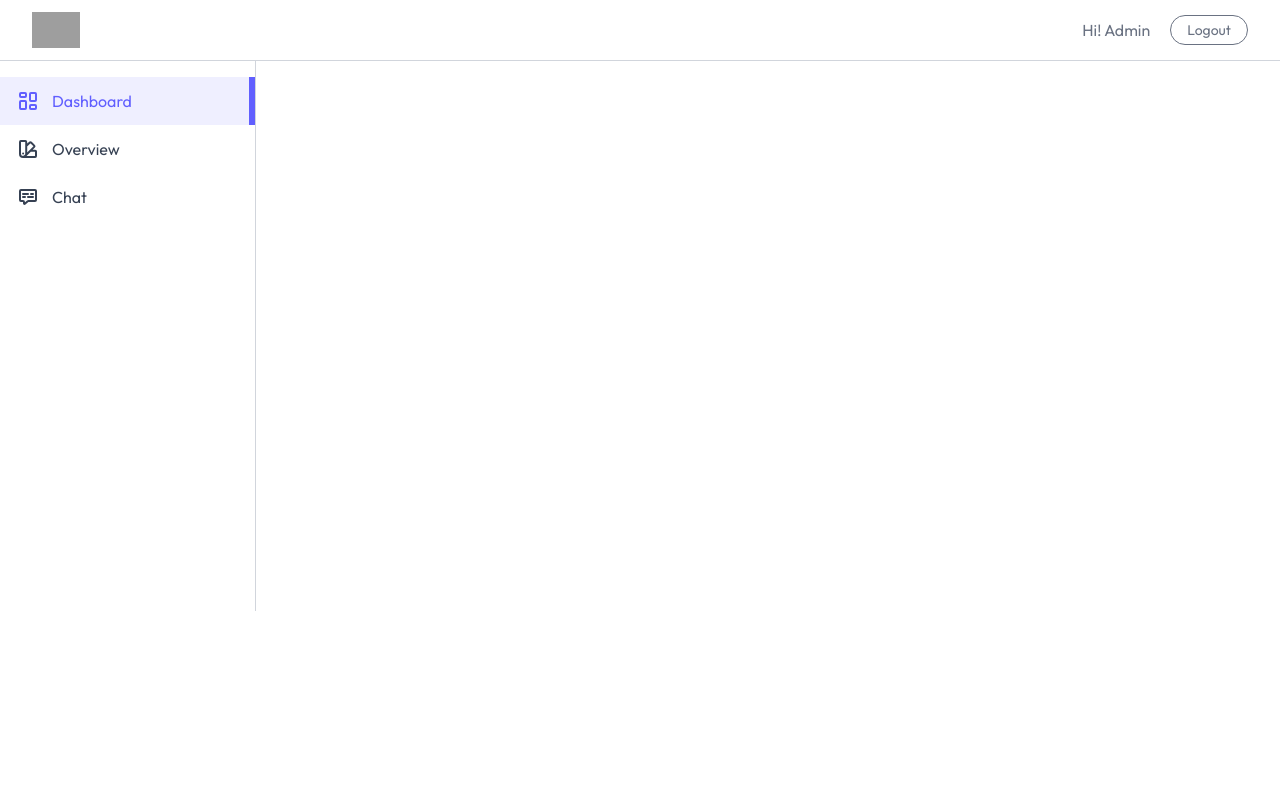
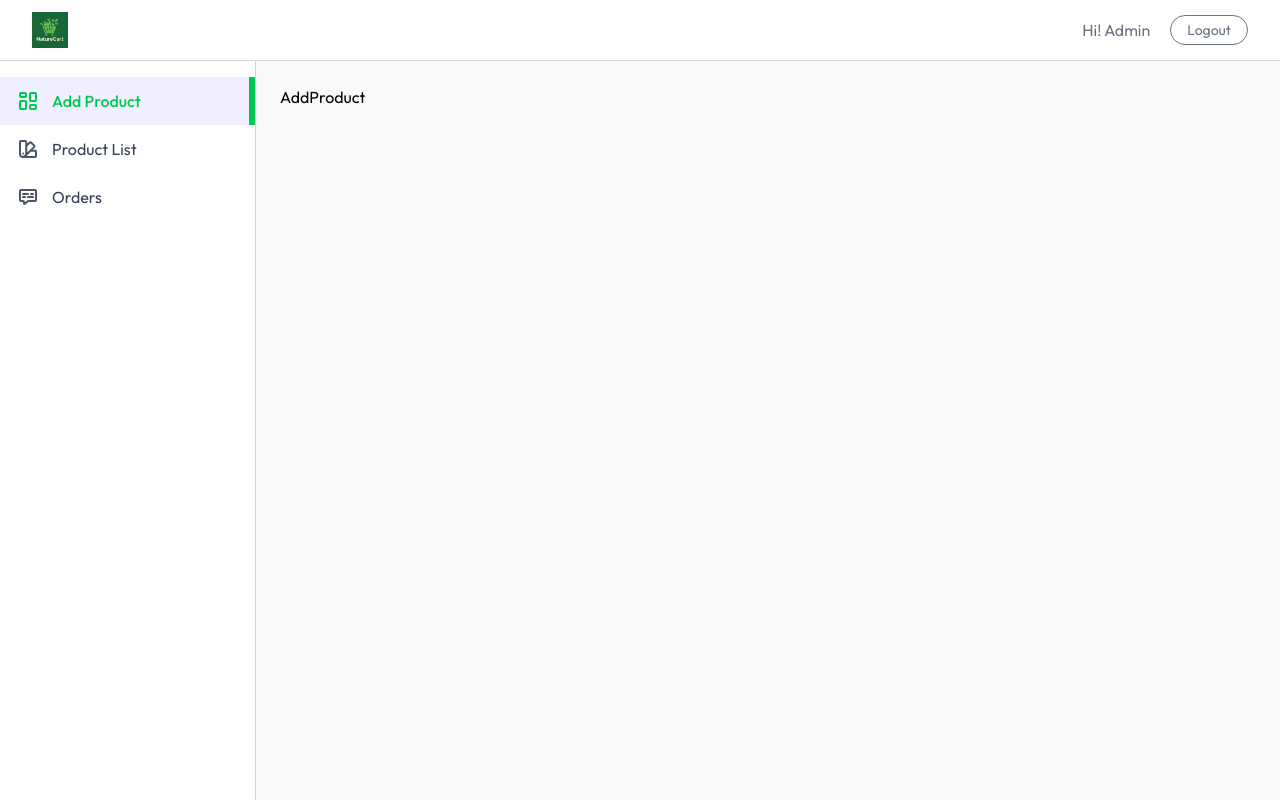
Before and after one commit to yasasArt/Grocery-Delivery, a React (Vite) app in the folder client/: page /seller in a window 1280 px wide. Both pictures are taken after typing "name@example.com", "Sample123" into the empty fields and a click on the button "Login". Built offline with nearby package versions, Linux system fonts and the light colour scheme; grey boxes are pictures that could not be loaded.

Commit message:
slider bar navigation

```diff
--- a/client/src/App.jsx
+++ b/client/src/App.jsx
@@ -13,6 +13,9 @@ import Cart from './pages/Cart'
 import AddAddress from './pages/AddAddress'
 import SellerLogin from './components/seller/SellerLogin'
 import SellerLayout from './pages/seller/SellerLayout'
+import ProductList from './pages/seller/ProductList'
+import AddProduct from './pages/seller/AddProduct'
+import Orders from './pages/seller/Orders'
 
 const App = () => {
   const location = useLocation()
@@ -57,7 +60,11 @@ const App = () => {
                 <SellerLogin setIsSellerAuthenticated={setIsSellerAuthenticated} />
               )
             }
-          />
+          >
+            <Route index element={<AddProduct />} />
+            <Route path='product-list' element={<ProductList />} />
+            <Route path='orders' element={<Orders />} />
+          </Route>
         </Routes>
       </div>
 
--- /dev/null
+++ b/client/src/pages/seller/AddProduct.jsx
@@ -0,0 +1,9 @@
+import React from 'react'
+
+const AddProduct = () => {
+  return (
+    <div>AddProduct</div>
+  )
+}
+
+export default AddProduct
--- /dev/null
+++ b/client/src/pages/seller/Orders.jsx
@@ -0,0 +1,9 @@
+import React from 'react'
+
+const Orders = () => {
+  return (
+    <div>Orders</div>
+  )
+}
+
+export default Orders
--- /dev/null
+++ b/client/src/pages/seller/ProductList.jsx
@@ -0,0 +1,9 @@
+import React from 'react'
+
+const ProductList = () => {
+  return (
+    <div>ProductList</div>
+  )
+}
+
+export default ProductList
--- a/client/src/pages/seller/SellerLayout.jsx
+++ b/client/src/pages/seller/SellerLayout.jsx
@@ -1,55 +1,160 @@
+import React from "react";
+import { NavLink, Outlet, useNavigate } from "react-router-dom";
+
 const SellerLayout = () => {
+  const navigate = useNavigate();
 
-    const dashboardicon = (
-        <svg className="w-6 h-6" aria-hidden="true" xmlns="http://www.w3.org/2000/svg" width="24" height="24" fill="none" viewBox="0 0 24 24">
-            <path stroke="currentColor" strokeLinejoin="round" strokeWidth="2" d="M4 5a1 1 0 0 1 1-1h4a1 1 0 0 1 1 1v2a1 1 0 0 1-1 1H5a1 1 0 0 1-1-1V5Zm16 14a1 1 0 0 1-1 1h-4a1 1 0 0 1-1-1v-2a1 1 0 0 1 1-1h4a1 1 0 0 1 1 1v2ZM4 13a1 1 0 0 1 1-1h4a1 1 0 0 1 1 1v6a1 1 0 0 1-1 1H5a1 1 0 0 1-1-1v-6Zm16-2a1 1 0 0 1-1 1h-4a1 1 0 0 1-1-1V5a1 1 0 0 1 1-1h4a1 1 0 0 1 1 1v6Z" />
+  const dashboardIcon = (
+    <svg
+      className="w-6 h-6"
+      aria-hidden="true"
+      xmlns="http://www.w3.org/2000/svg"
+      width="24"
+      height="24"
+      fill="none"
+      viewBox="0 0 24 24"
+    >
+      <path
+        stroke="currentColor"
+        strokeLinejoin="round"
+        strokeWidth="2"
+        d="M4 5a1 1 0 0 1 1-1h4a1 1 0 0 1 1 1v2a1 1 0 0 1-1 1H5a1 1 0 0
+      1-1-1V5Zm16 14a1 1 0 0 1-1 1h-4a1 1 0 0 1-1-1v-2a1 1 0 0 1 1-1h4a1 1 0 0 1 1 1v2ZM4 13a1 1 0 0 1 1-1h4a1 1 0 0 1 1 1v6a1 1 0 0
+       1-1 1H5a1 1 0 0 1-1-1v-6Zm16-2a1 1 0 0 1-1 1h-4a1 1 0 0 1-1-1V5a1 1 0 0 1 1-1h4a1 1 0 0 1 1 1v6Z"
+      />
     </svg>
   );
 
-    const overviewicon = (
-        <svg className="w-6 h-6" aria-hidden="true" xmlns="http://www.w3.org/2000/svg" width="24" height="24" fill="none" viewBox="0 0 24 24">
-            <path stroke="currentColor" strokeLinecap="round" strokeWidth="2" d="M7.111 20A3.111 3.111 0 0 1 4 16.889v-12C4 4.398 4.398 4 4.889 4h4.444a.89.89 0 0 1 .89.889v12A3.111 3.111 0 0 1 7.11 20Zm0 0h12a.889.889 0 0 0 .889-.889v-4.444a.889.889 0 0 0-.889-.89h-4.389a.889.889 0 0 0-.62.253l-3.767 3.665a.933.933 0 0 0-.146.185c-.868 1.433-1.581 1.858-3.078 2.12Zm0-3.556h.009m7.933-10.927 3.143 3.143a.889.889 0 0 1 0 1.257l-7.974 7.974v-8.8l3.574-3.574a.889.889 0 0 1 1.257 0Z" />
+  const overviewIcon = (
+    <svg
+      className="w-6 h-6"
+      aria-hidden="true"
+      xmlns="http://www.w3.org/2000/svg"
+      width="24"
+      height="24"
+      fill="none"
+      viewBox="0 0 24 24"
+    >
+      <path
+        stroke="currentColor"
+        strokeLinecap="round"
+        strokeWidth="2"
+        d="M7.111 20A3.111 3.111 0 0 1 4 16.889v-12C4 4.398 4.398 4
+      4.889 4h4.444a.89.89 0 0 1 .89.889v12A3.111 3.111 0 0 1 7.11 20Zm0 0h12a.889.889 0 0 0 .889-.889v-4.444a.889.889 0 0
+       0-.889-.89h-4.389a.889.889 0 0 0-.62.253l-3.767 3.665a.933.933 0 0 0-.146.185c-.868 1.433-1.581 1.858-3.078
+       2.12Zm0-3.556h.009m7.933-10.927 3.143 3.143a.889.889 0 0 1 0 1.257l-7.974 7.974v-8.8l3.574-3.574a.889.889 0 0 1 1.257 0Z"
+      />
     </svg>
   );
 
-    const chaticon = (
-        <svg className="w-6 h-6" aria-hidden="true" xmlns="http://www.w3.org/2000/svg" width="24" height="24" fill="none" viewBox="0 0 24 24">
-            <path stroke="currentColor" strokeLinecap="round" strokeLinejoin="round" strokeWidth="2" d="M7 9h5m3 0h2M7 12h2m3 0h5M5 5h14a1 1 0 0 1 1 1v9a1 1 0 0 1-1 1h-6.616a1 1 0 0 0-.67.257l-2.88 2.592A.5.5 0 0 1 8 18.477V17a1 1 0 0 0-1-1H5a1 1 0 0 1-1-1V6a1 1 0 0 1 1-1Z" />
+  const chatIcon = (
+    <svg
+      className="w-6 h-6"
+      aria-hidden="true"
+      xmlns="http://www.w3.org/2000/svg"
+      width="24"
+      height="24"
+      fill="none"
+      viewBox="0 0 24 24"
+    >
+      <path
+        stroke="currentColor"
+        strokeLinecap="round"
+        strokeLinejoin="round"
+        strokeWidth="2"
+        d="M7 9h5m3 0h2M7 12h2m3 0h5M5 5h14a1 1 0 0 1 1
+      1v9a1 1 0 0 1-1 1h-6.616a1 1 0 0 0-.67.257l-2.88 2.592A.5.5 0 0 1 8 18.477V17a1 1 0 0 0-1-1H5a1 1 0 0 1-1-1V6a1 1 0 0 1 1-1Z"
+      />
     </svg>
   );
 
   const sidebarLinks = [
-        { name: "Dashboard", path: "/", icon: dashboardicon },
-        { name: "Overview", path: "/overview", icon: overviewicon },
-        { name: "Chat", path: "/chat", icon: chaticon },
+    { name: "Add Product", path: "/seller", icon: dashboardIcon },
+    { name: "Product List", path: "/seller/producLlist", icon: overviewIcon },
+    { name: "Orders", path: "/seller/orders", icon: chatIcon },
   ];
 
+  const handleLogout = () => {
+    // Add your logout logic here
+    navigate("/");
+  };
+
   return (
-        <>
-            <div className="flex items-center justify-between px-4 md:px-8 border-b border-gray-300 py-3 bg-white transition-all duration-300">
-                <a href="/">
-                    <img className="h-9" src="https://raw.githubusercontent.com/prebuiltui/prebuiltui/main/assets/dummyLogo/dummyLogoColored.svg" alt="dummyLogoColored" />
-                </a>
+    <div className="flex flex-col min-h-screen">
+      {/* Header */}
+      <header className="flex items-center justify-between px-4 md:px-8 border-b border-gray-300 py-3 bg-white">
+        <NavLink to="/">
+          <img
+            className="h-9"
+            src="/profile.png"
+            alt="Company Logo"
+            onError={(e) => {
+              e.target.onerror = null;
+              e.target.src =
+                "https://raw.githubusercontent.com/prebuiltui/prebuiltui/main/assets/dummyLogo/dummyLogoColored.svg";
+            }}
+          />
+        </NavLink>
         <div className="flex items-center gap-5 text-gray-500">
           <p>Hi! Admin</p>
-                    <button className='border rounded-full text-sm px-4 py-1'>Logout</button>
+          <button
+            onClick={handleLogout}
+            className="border rounded-full text-sm px-4 py-1 hover:bg-gray-100 transition-colors"
+          >
+            Logout
+          </button>
         </div>
-            </div>
-            <div className="md:w-64 w-16 border-r h-[550px] text-base border-gray-300 pt-4 flex flex-col transition-all duration-300">
+      </header>
+
+      {/* Main Content */}
+      <div className="flex flex-1">
+        {/* Sidebar */}
+        <aside className="md:w-64 w-16 border-r border-gray-300 bg-white flex-shrink-0 transition-all duration-300">
+          <nav className="pt-4">
             {sidebarLinks.map((item, index) => (
-                    <a href={item.path} key={index}
-                        className={`flex items-center py-3 px-4 gap-3
-                            ${index === 0 ? "border-r-4 md:border-r-[6px] bg-indigo-500/10 border-indigo-500 text-indigo-500"
+              <NavLink
+                to={item.path}
+                end={item.path === "/seller"} // Add 'end' prop for exact matching on root path
+                key={index}
+                className={({ isActive }) =>
+                  `flex items-center py-3 px-4 gap-3 transition-colors ${
+                    isActive
+                      ? "border-r-4 md:border-r-[6px] bg-indigo-500/10 border-green-500 text-green-500 font-medium"
                       : "hover:bg-gray-100/90 border-white text-gray-700"
                   }`
                 }
+                onClick={(e) => {
+                  // Prevent navigation if already on the current page
+                  if (window.location.pathname === item.path) {
+                    e.preventDefault();
+                  }
+                }}
+              >
+                {(
+                  { isActive } // Destructure isActive here for the icon
+                ) => (
+                  <>
+                    <span
+                      className={`text-lg ${
+                        isActive ? "text-green-500" : "text-gray-600"
+                      }`}
                     >
                       {item.icon}
-                        <p className="md:block hidden text-center">{item.name}</p>
-                    </a>
+                    </span>
+                    <span className="md:block hidden">{item.name}</span>
+                  </>
+                )}
+              </NavLink>
             ))}
+          </nav>
+        </aside>
+
+        {/* Content Area */}
+        <main className="flex-1 p-4 md:p-6 bg-gray-50">
+          <Outlet />
+        </main>
       </div>
-        </>
+    </div>
   );
 };
 
```
Lines whose indentation alone changed are shown as unchanged.
